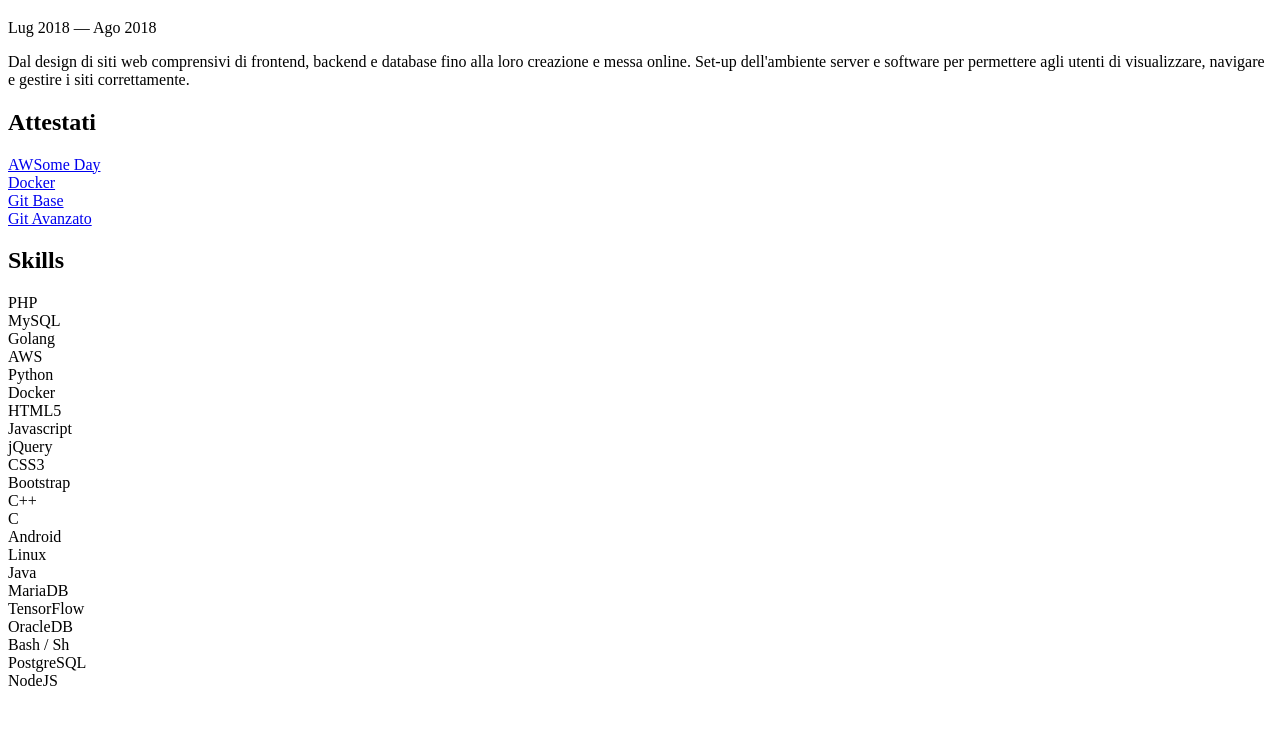
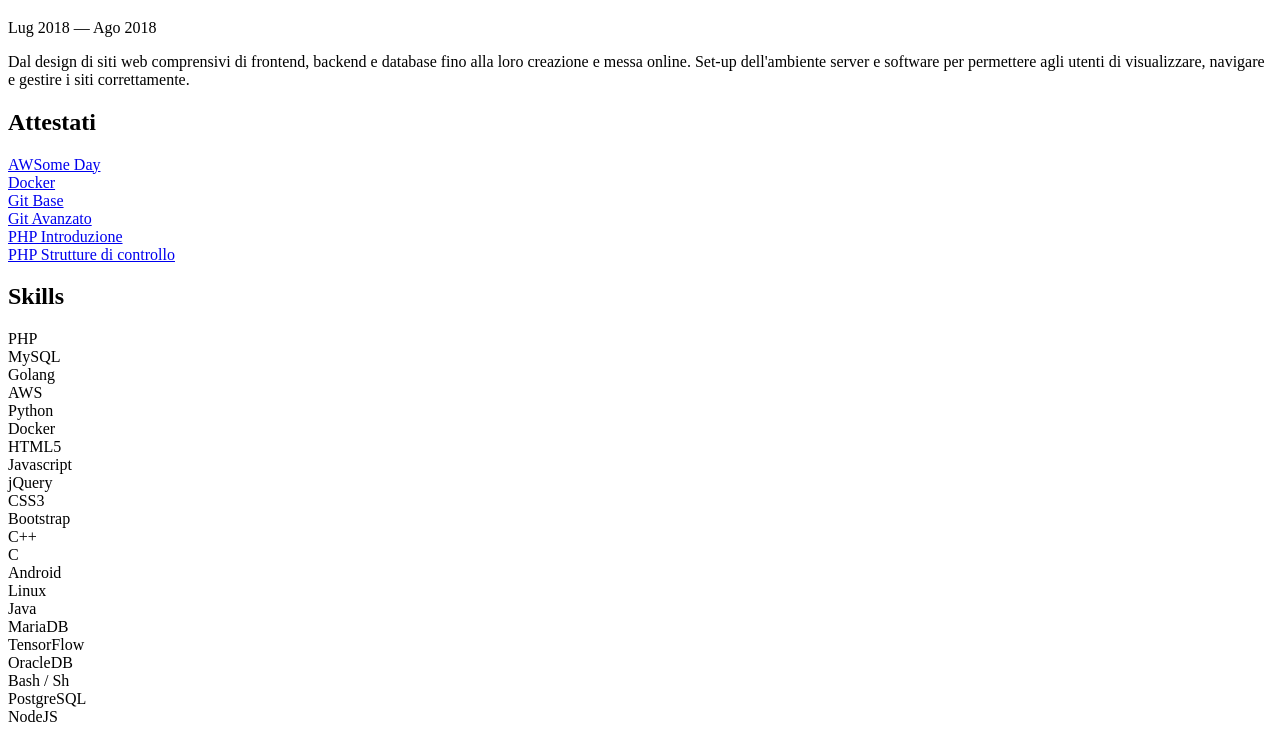
Before and after one commit to UnwishingMoon/diegocastagna.com, a PHP site: page /resume.php in a window 1280 px wide. Shown: the part 445-1179 px from the top of the page. Before the commit the page ends 1131 px from the top, so only its background shows below. Run offline with PHP 8.4, Linux system fonts and the light colour scheme; data that the repository does not hold is empty; a stand-in replaces the project's code that opens the database connection; some libraries are stand-ins or nearby versions.

Commit message:
Added 2 new php certifications

```diff
--- a/en/resume.php
+++ b/en/resume.php
@@ -164,6 +164,12 @@ $html = <<<HTML
                         <div class="skill">
                             <a href="/files/certifications/cert-advanced-git-2021-11-12.pdf" target="_blank" rel="noreferrer">Git Advanced</a>
                         </div>
+                         <div class="skill">
+                            <a href="/files/certifications/cert-php-introduction-2021-12-10.pdf" target="_blank" rel="noreferrer">PHP Introduction</a>
+                        </div>
+                        <div class="skill">
+                            <a href="/files/certifications/cert-php-array-control-structures-2021-12-10.pdf" target="_blank" rel="noreferrer">PHP Control structures</a>
+                        </div>
                     </div>
                 </div>
 
--- a/it/resume.php
+++ b/it/resume.php
@@ -164,6 +164,12 @@ $html = <<<HTML
                         <div class="skill">
                             <a href="/files/certifications/cert-advanced-git-2021-11-12.pdf" target="_blank" rel="noreferrer">Git Avanzato</a>
                         </div>
+                        <div class="skill">
+                            <a href="/files/certifications/cert-php-introduction-2021-12-10.pdf" target="_blank" rel="noreferrer">PHP Introduzione</a>
+                        </div>
+                        <div class="skill">
+                            <a href="/files/certifications/cert-php-array-control-structures-2021-12-10.pdf" target="_blank" rel="noreferrer">PHP Strutture di controllo</a>
+                        </div>
                     </div>
                 </div>
 
```
